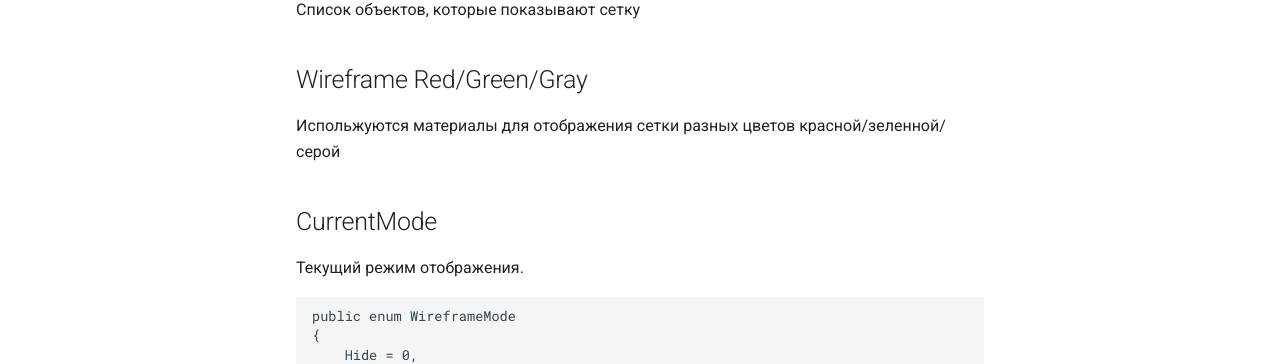
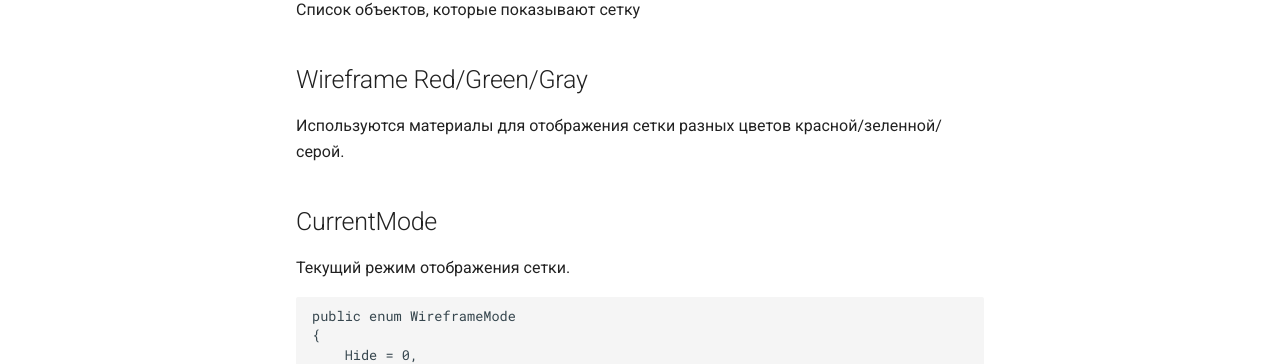
Before and after one commit to tac1402/TacBattleAI, an MkDocs documentation site: the page built from docs/TacWireframe/Wireframe.md, in a window 1280 px wide and 1262 px high. Shown: the part 501-865 px from the top of the window. Built offline with MkDocs 1.6.1 and Material for MkDocs 9.7.7, drawn with Linux system fonts in a browser that asks for light colours.

Commit message:
Update Wireframe.md

````diff
--- a/docs/TacWireframe/Wireframe.md
+++ b/docs/TacWireframe/Wireframe.md
@@ -4,7 +4,7 @@ title: Wireframe
 
 Использует шейдер для показа вместо текстурированного меша только его сетку. В префаб объекта помещается не только его основной вид, но и иерархия отображающая сетку.
 
-Компонент расширяет [Item2](../../Item2).
+Компонент расширяет [Item2](../../TacStandart/Item2).
 
 # Свойства
 
@@ -18,11 +18,11 @@ title: Wireframe
 
 ## Wireframe Red/Green/Gray
 
-Испольжуются материалы для отображения сетки разных цветов красной/зеленной/серой
+Используются материалы для отображения сетки разных цветов красной/зеленной/серой.
 
 ## CurrentMode
 
-Текущий режим отображения.
+Текущий режим отображения сетки.
 
 ```csharp
 public enum WireframeMode
````
